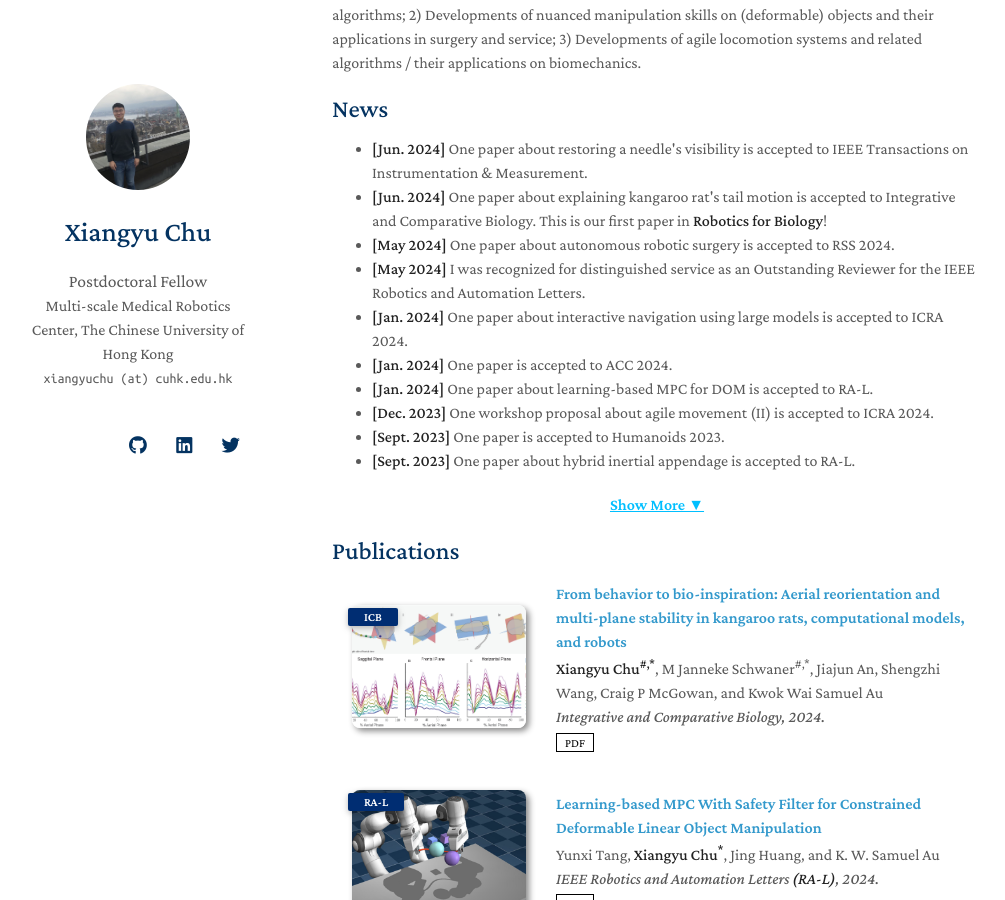
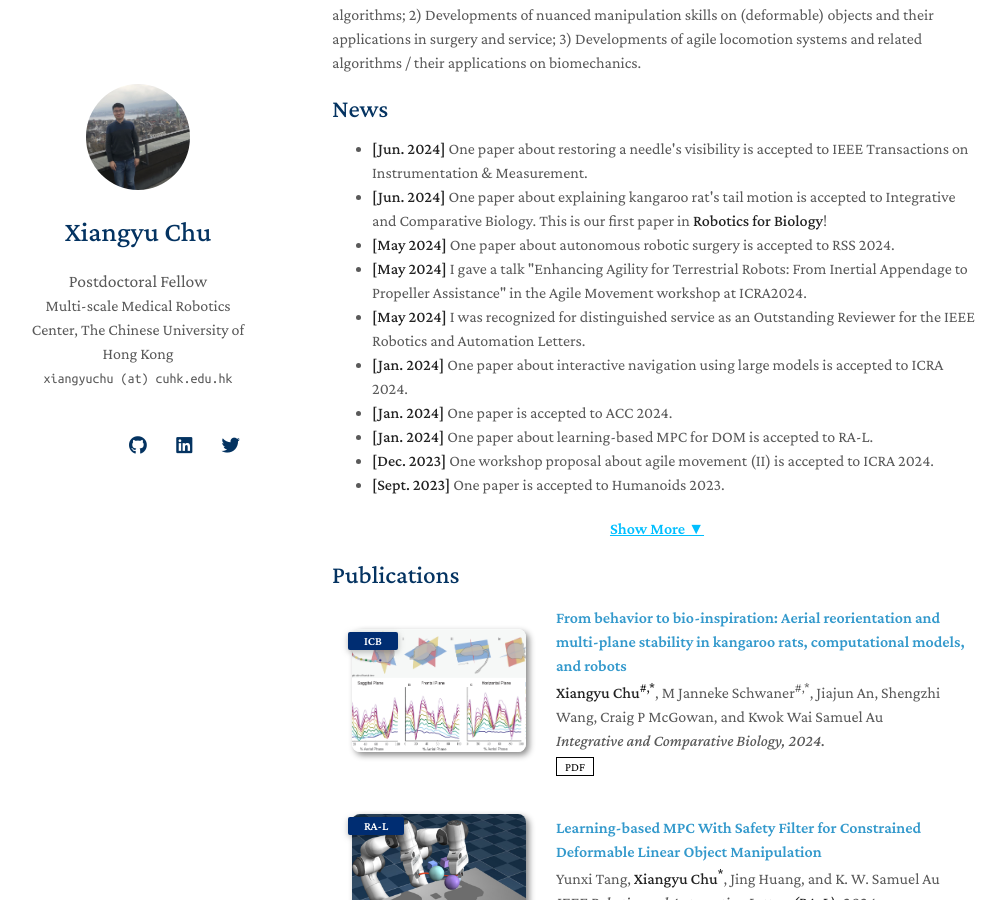
Before and after one commit to xiangyuchu03/xiangyuchu03.github.io, a Jekyll site: the page built from index.md, in a window 1280 px wide and 900 px high, scrolled down 318 px. Shown: the whole window, without its empty margins (138-1143 px from the left). Built offline with Jekyll 4.4.1, drawn with Linux system fonts in a browser that asks for light colours; nearby versions of some CDN libraries; a style sheet for code colours, icons or effects is not loaded; our own code applies the rules of GitHub Pages for plain Markdown files.

Commit message:
Update index.md

```diff
--- a/index.md
+++ b/index.md
@@ -13,6 +13,7 @@ My research interests include 1) Developments of robotic surgical and medical sy
     <li class="news-item"><strong>[Jun. 2024]</strong> One paper about restoring a needle's visibility is accepted to IEEE Transactions on Instrumentation & Measurement.</li>
     <li class="news-item"><strong>[Jun. 2024]</strong> One paper about explaining kangaroo rat's tail motion is accepted to Integrative and Comparative Biology. This is our first paper in <strong>Robotics for Biology</strong>!</li>
     <li class="news-item"><strong>[May 2024]</strong> One paper about autonomous robotic surgery is accepted to RSS 2024.</li>
+    <li class="news-item"><strong>[May 2024]</strong> I gave a talk "Enhancing Agility for Terrestrial Robots: From Inertial Appendage to Propeller Assistance" in the Agile Movement workshop at ICRA2024.</li>
     <li class="news-item"><strong>[May 2024]</strong> I was recognized for distinguished service as an Outstanding Reviewer for the IEEE Robotics and Automation Letters.</li>
     <li class="news-item"><strong>[Jan. 2024]</strong> One paper about interactive navigation using large models is accepted to ICRA 2024.</li>
     <li class="news-item"><strong>[Jan. 2024]</strong> One paper is accepted to ACC 2024.</li>
```
